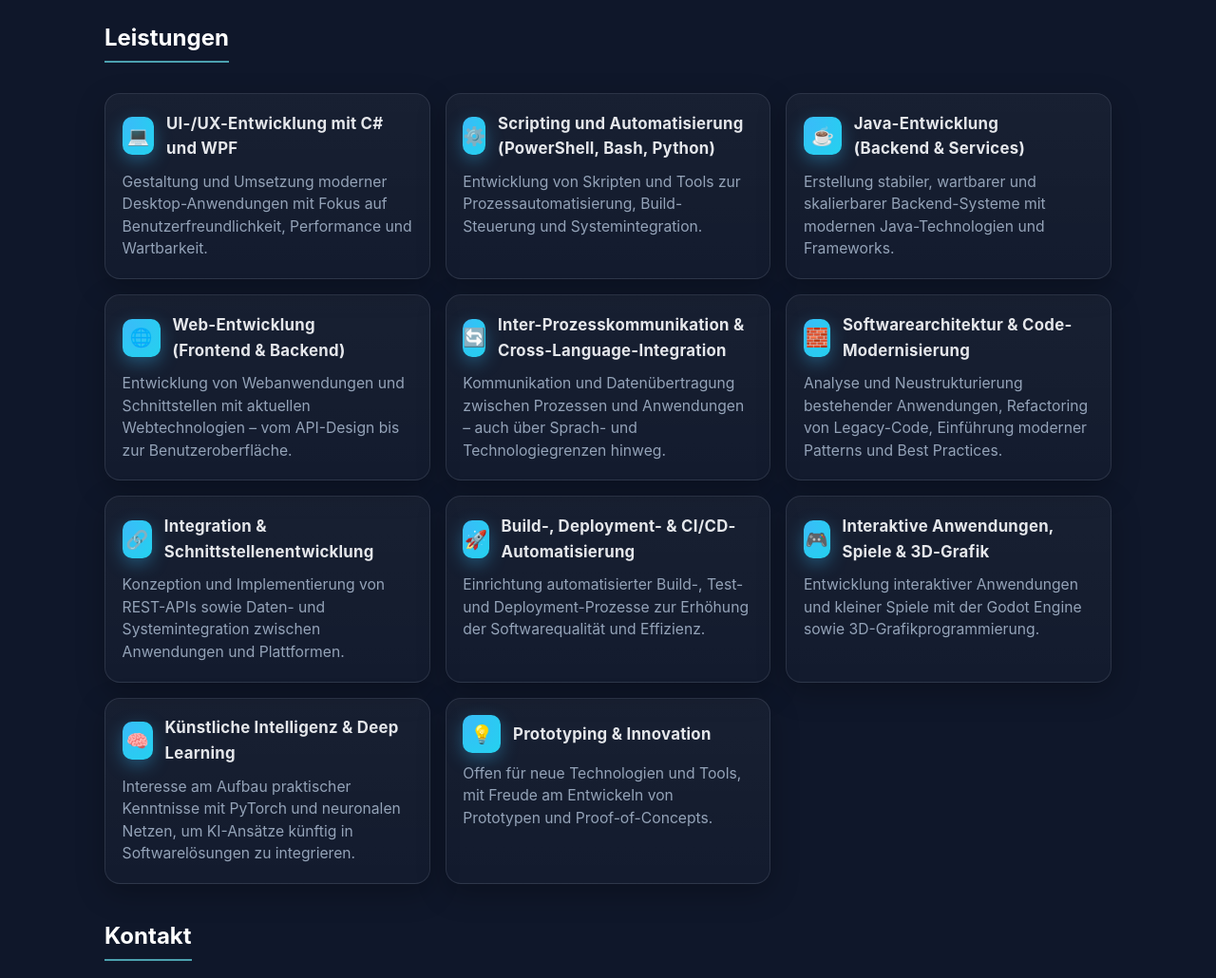
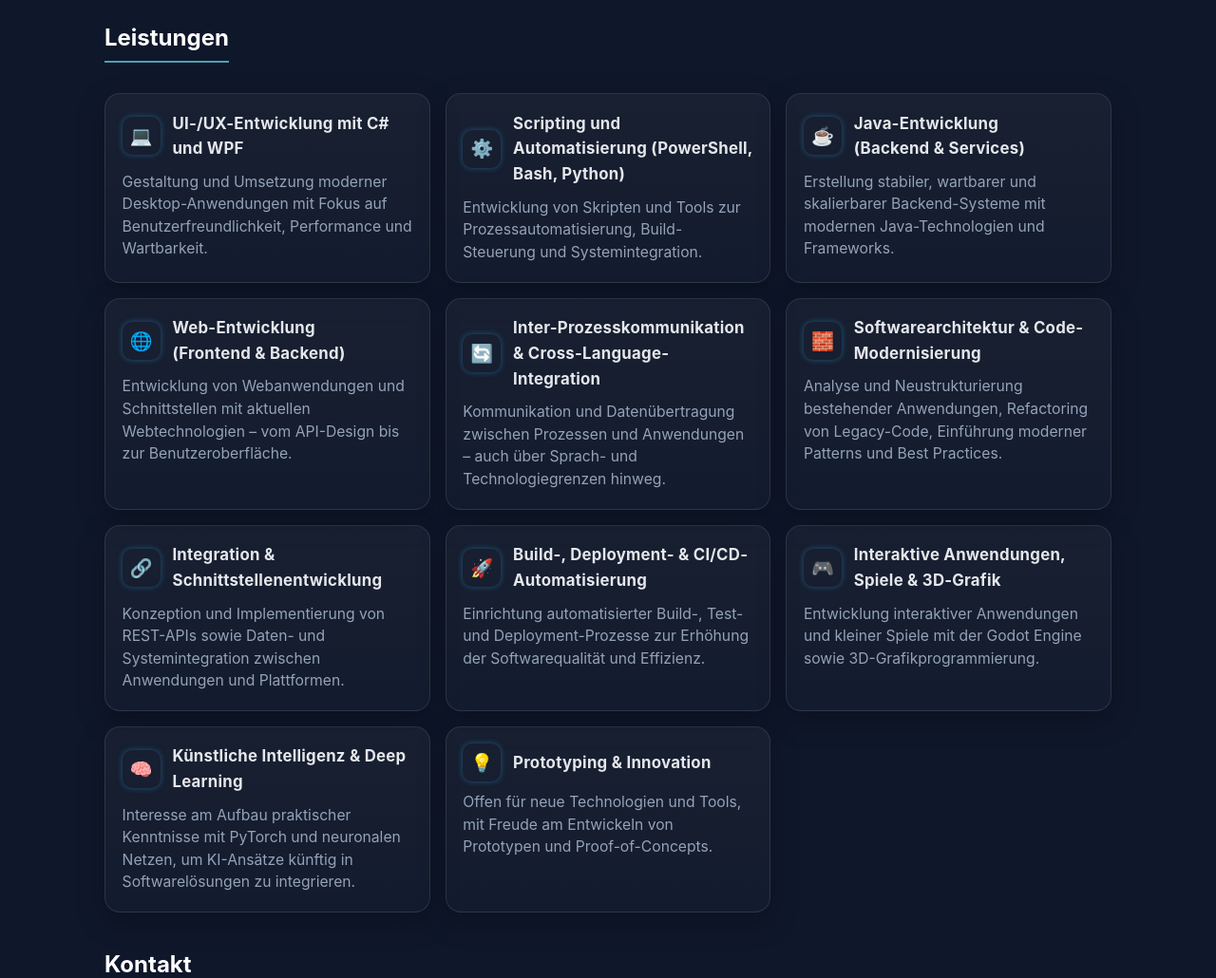
Before and after one commit to markusuttenweiler/markusuttenweiler.github.io, a plain HTML site: page index.html in a window 1280 px wide. Shown: the part 960-1990 px from the top of the page at 95% size. Drawn offline with Linux system fonts and the light colour scheme.

Commit message:
fix icons

```diff
--- a/style.css
+++ b/style.css
@@ -95,7 +95,7 @@ html, body {
 .card { position: relative; background: linear-gradient(180deg, rgba(255,255,255,.04), rgba(255,255,255,.02)); border: 1px solid rgba(148,163,184,.18); border-radius: 16px; padding: 1.1rem 1.1rem 1.2rem; box-shadow: 0 10px 30px rgba(0,0,0,.25); transition: transform .2s ease, box-shadow .2s ease, border-color .2s ease; }
 .card:hover { transform: translateY(-3px); border-color: rgba(56,189,248,.55); box-shadow: 0 14px 40px rgba(34,211,238,.2); }
 
-.icon { width: 40px; height: 40px; border-radius: 10px; display: grid; place-items: center; font-size: 1.2rem; background: radial-gradient(120% 120% at 20% 20%, var(--brand), var(--accent)); box-shadow: 0 6px 18px var(--ring); color: #00121a; }
+.icon { min-width: 40px; width: 40px; height: 40px; border-radius: 10px; display: grid; place-items: center; font-size: 1.2rem; box-shadow: 0 0px 6px var(--ring); color: #00121a; }
 
 .card-head { display: flex; align-items: center; gap: .8rem; margin-bottom: .6rem; }
 .card h3 { margin: 0; font-size: 1.05rem; letter-spacing: .25px; }
```
